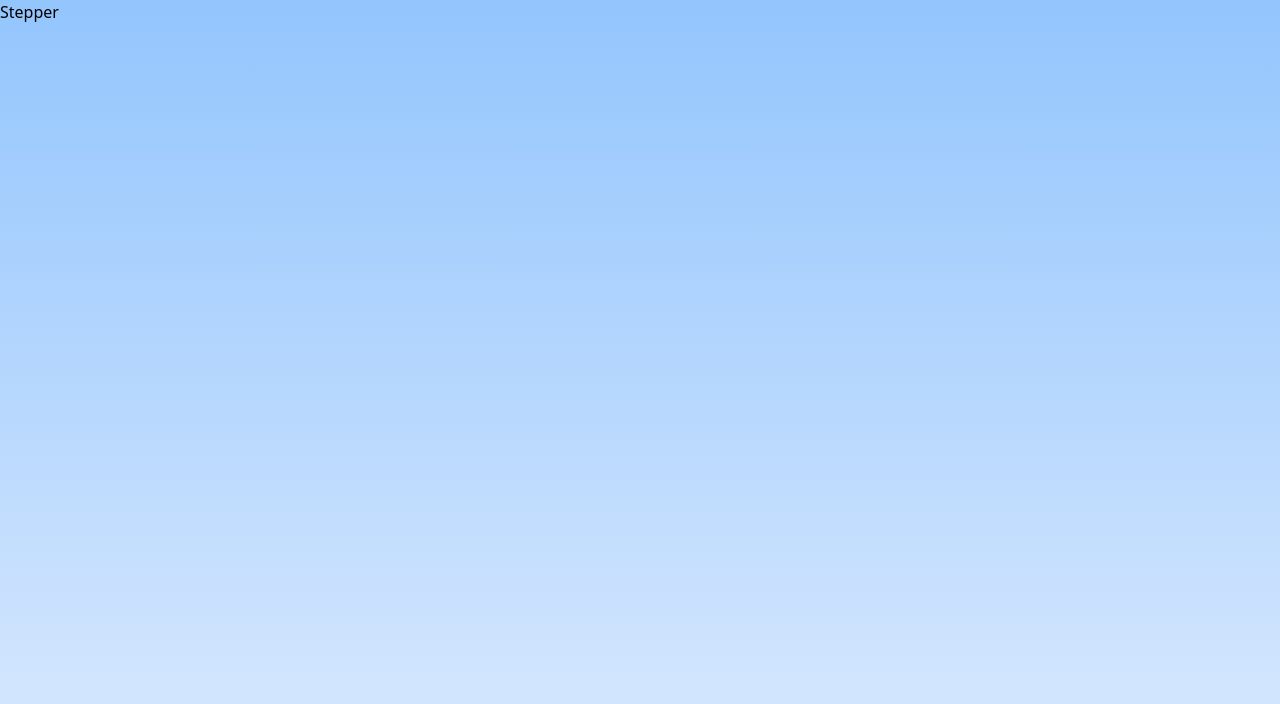
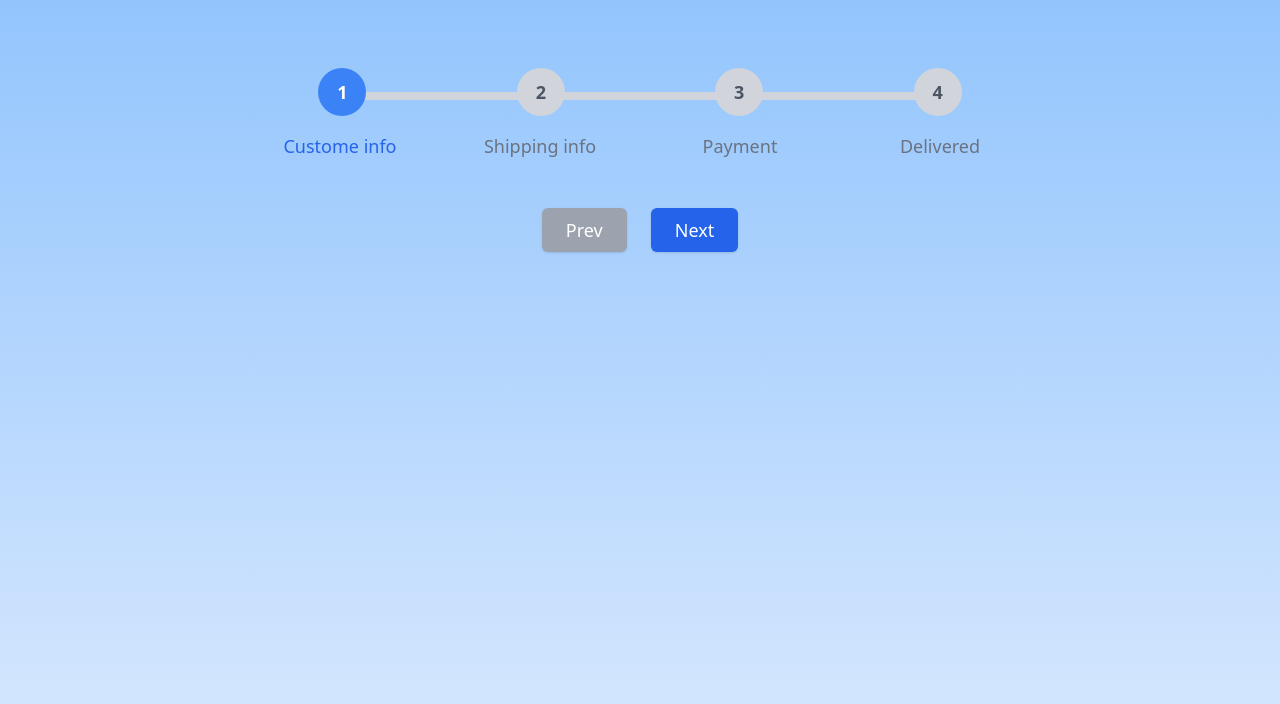
Before and after one commit to gamitej/react-components, a React app: page /stepper in a window 1280 px wide. Shown: the top 704 px of the page. Built offline with nearby package versions, Linux system fonts and the light colour scheme; the HTML template or start-up script is replaced by a standard one.

Commit message:
chore : stepper layout done

```diff
--- a/src/components/Stepper/index.tsx
+++ b/src/components/Stepper/index.tsx
@@ -1,5 +1,95 @@
-const Stepper = () => {
-  return <div>Stepper</div>;
+import { useState } from "react";
+
+interface StepperProps {
+  data: { label: string; value: string }[];
+}
+
+const Stepper = ({ data }: StepperProps) => {
+  const totalSteps = data.length;
+  const width = 10 * totalSteps;
+  const [currentStep, setCurrentStep] = useState(0);
+
+  const handleNext = () => {
+    if (currentStep < totalSteps - 1) setCurrentStep((prev) => prev + 1);
+  };
+
+  const handlePrev = () => {
+    if (currentStep > 0) setCurrentStep((prev) => prev - 1);
+  };
+
+  return (
+    <div className="flex flex-col items-center gap-12 p-8">
+      {/* Stepper Bar */}
+      <div
+        className="relative flex flex-col items-center"
+        style={{ width: `${width}rem` }}
+      >
+        {/* Progress Bar */}
+        <div className="absolute top-6 w-full h-2 bg-gray-300 rounded-lg">
+          <div
+            className="h-2 bg-blue-500 rounded-lg transition-all duration-300"
+            style={{ width: `${(currentStep / (totalSteps - 1)) * 100}%` }}
+          ></div>
+        </div>
+
+        {/* Step Circles */}
+        <div className="relative flex w-[calc(100%+.2rem)] justify-between items-center">
+          {data.map((_, idx) => (
+            <div
+              key={idx}
+              className={`w-12 h-12 flex items-center justify-center rounded-full text-lg font-semibold
+                ${
+                  idx <= currentStep
+                    ? "bg-blue-500 text-white"
+                    : "bg-gray-300 text-gray-600"
+                } transition-all duration-300`}
+            >
+              {idx + 1}
+            </div>
+          ))}
+        </div>
+
+        {/* Step Labels */}
+        <div
+          className="grid mt-4"
+          style={{
+            width: `${width + 10}rem`,
+            gridTemplateColumns: `repeat(${totalSteps}, 1fr)`,
+          }}
+        >
+          {data.map(({ label }, idx) => (
+            <span
+              key={idx}
+              className={`text-lg text-center font-medium transition-all duration-300
+                ${idx === currentStep ? "text-blue-600" : "text-gray-500"}`}
+            >
+              {label}
+            </span>
+          ))}
+        </div>
+      </div>
+
+      {/* Navigation Buttons */}
+      <div className="flex gap-6">
+        <button
+          onClick={handlePrev}
+          disabled={currentStep === 0}
+          className="px-6 py-2 rounded-md shadow text-white text-lg
+            disabled:bg-gray-400 disabled:cursor-not-allowed bg-gray-700 hover:bg-gray-800 transition-all"
+        >
+          Prev
+        </button>
+        <button
+          onClick={handleNext}
+          disabled={currentStep === totalSteps - 1}
+          className="px-6 py-2 rounded-md shadow text-white text-lg
+            disabled:bg-gray-400 disabled:cursor-not-allowed bg-blue-600 hover:bg-blue-700 transition-all"
+        >
+          Next
+        </button>
+      </div>
+    </div>
+  );
 };
 
 export default Stepper;
--- a/src/pages/Stepper/index.tsx
+++ b/src/pages/Stepper/index.tsx
@@ -1,9 +1,19 @@
 import Stepper from "@/components/Stepper";
 
+const stepperData = [
+  { label: "Custome info", value: "" },
+  { label: "Shipping info", value: "" },
+  { label: "Payment", value: "" },
+  { label: "Delivered", value: "" },
+];
+
 const StepperPage = () => {
+  /**
+   * TSX
+   */
   return (
-    <div>
-      <Stepper />
+    <div className="h-[40vh] flex justify-center items-center">
+      <Stepper data={stepperData} />
     </div>
   );
 };
```
